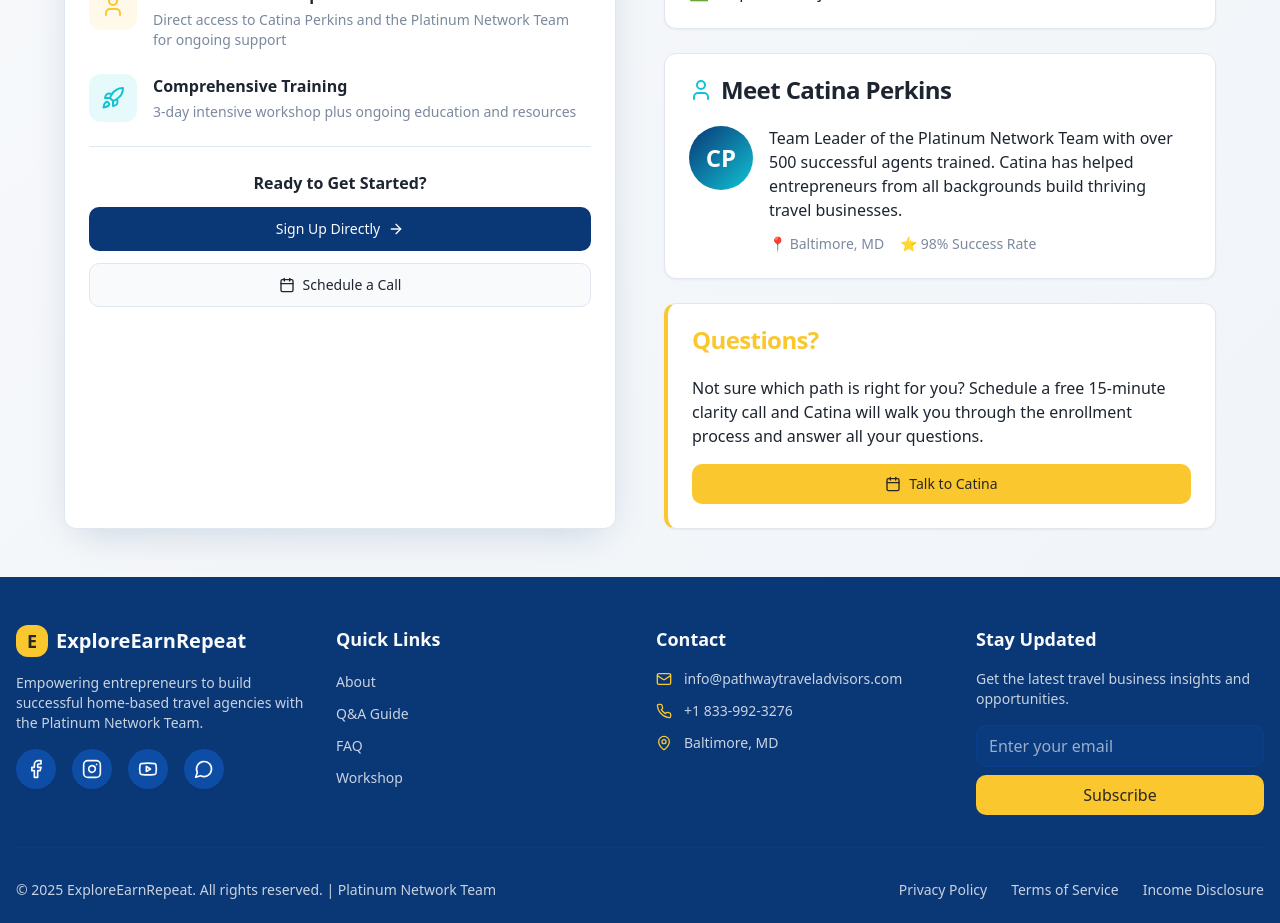
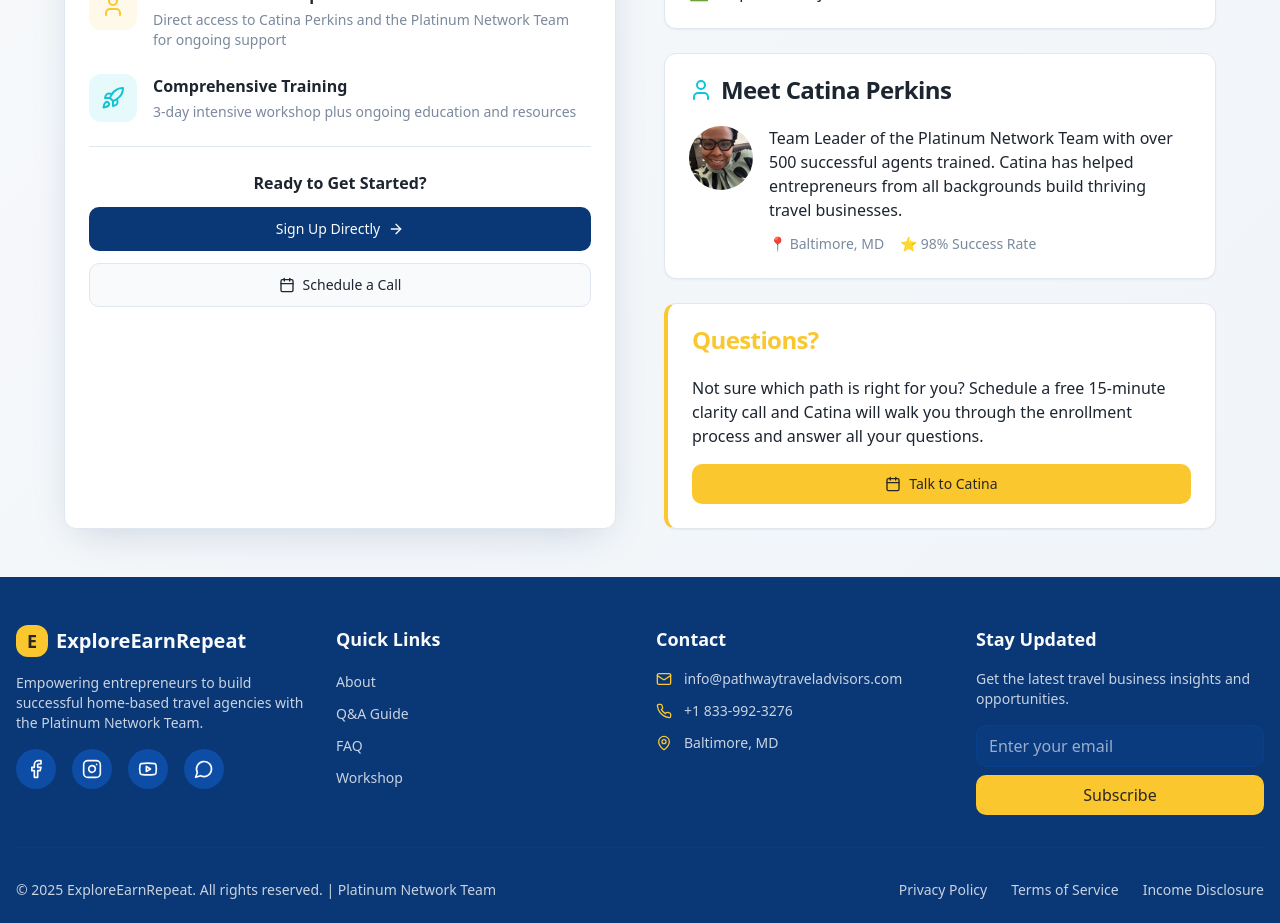
Before and after one commit to cperkinsgibson-wdz/journey-joiner-hub, a React (Vite) app: page /enroll in a window 1280 px wide. Shown: the part 1080-2003 px from the top of the page. Built offline with nearby package versions, Linux system fonts and the light colour scheme; the HTML template or start-up script is replaced by a standard one.

Commit message:
Add Catina's picture

```diff
--- a/src/pages/Enroll.tsx
+++ b/src/pages/Enroll.tsx
@@ -18,6 +18,7 @@ import {
   ArrowRight
 } from "lucide-react";
 import SEOHead from "@/components/seo/SEOHead";
+import catinaPhoto from "@/assets/catina-perkins.jpg";
 
 const Enroll = () => {
   const benefits = [
@@ -238,9 +239,11 @@ const Enroll = () => {
                   </CardHeader>
                   <CardContent>
                     <div className="flex items-start space-x-4">
-                      <div className="w-16 h-16 bg-gradient-hero rounded-full flex items-center justify-center flex-shrink-0">
-                        <span className="text-primary-foreground font-bold text-2xl">CP</span>
-                      </div>
+                      <img
+                        src={catinaPhoto}
+                        alt="Catina Perkins - Platinum Network Team Leader"
+                        className="w-16 h-16 rounded-full object-cover flex-shrink-0"
+                      />
                       <div>
                         <p className="mb-3">
                           Team Leader of the Platinum Network Team with over 500 successful agents trained.
--- a/src/pages/Team.tsx
+++ b/src/pages/Team.tsx
@@ -16,6 +16,7 @@ import {
   Globe
 } from "lucide-react";
 import SEOHead from "@/components/seo/SEOHead";
+import catinaPhoto from "@/assets/catina-perkins.jpg";
 
 const Team = () => {
   const catinaCredentials = [
@@ -133,7 +134,7 @@ const Team = () => {
               <div className="relative inline-block">
                 <div className="w-80 h-80 mx-auto rounded-full bg-gradient-success p-2">
                   <img
-                    src="/api/placeholder/300/300"
+                    src={catinaPhoto}
                     alt="Catina Perkins - Certified Travel Professional and Platinum Network Team Leader"
                     className="w-full h-full rounded-full object-cover"
                     loading="lazy"
@@ -283,7 +284,7 @@ const Team = () => {
                 <Mail className="w-6 h-6 mr-3" />
                 <div>
                   <div className="font-semibold">Email</div>
-                  <div className="text-primary-foreground/80">catina@exploreearnrepeat.com</div>
+                  <div className="text-primary-foreground/80">info@pathwaytraveladvisors.com</div>
                 </div>
               </div>
             </div>
```
Also changed, not shown: src/assets/catina-perkins.jpg (added).
